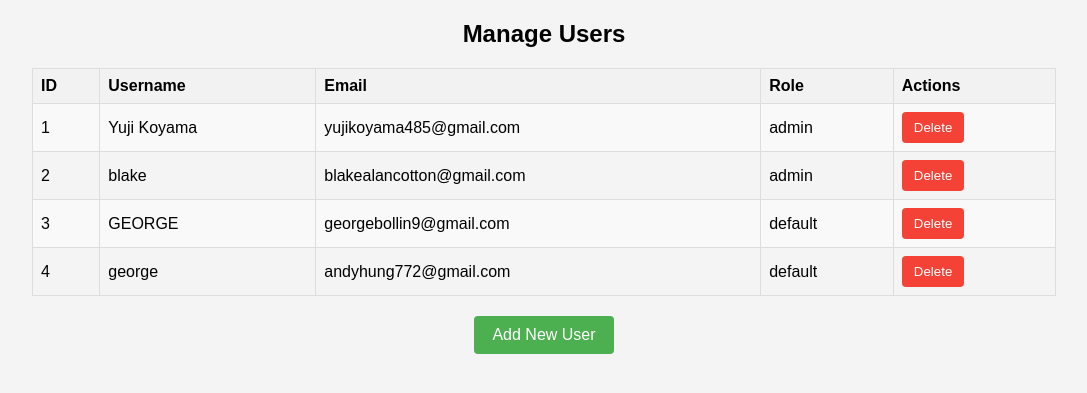
After one commit to kohhash/RBAC, a Flask app: page /admin/users in a window 1280 px wide. The commit adds this page. Shown: the top 393 px of the page, without its empty margins (96-1183 px from the left). Run offline with Flask 2, Linux system fonts and the light colour scheme; a user stored in the database is signed in; data comes from the database, SQL or seed files in the repository; both versions use the stored data as it was after the commit; some libraries are stand-ins or nearby versions.

Commit message:
add admin page

```diff
--- a/app.py
+++ b/app.py
@@ -9,8 +9,12 @@ import json
 import os
 from dotenv import load_dotenv
 from flask_cors import CORS
+from flask_wtf.csrf import CSRFProtect
+
+csrf = CSRFProtect()
 
 app = Flask(__name__)
+csrf.init_app(app)
 CORS(app)
 
 app.config['SECRET_KEY'] = 'your_secret_key'
@@ -120,6 +124,9 @@ def home():
     # Control access based on role
     if current_user.role == 'admin':
         print("admin logged in")
+        users = User.query.all()
+        return redirect(url_for('admin_users'))
+        return render_template('admin_manage_users.html', users=users)
         # admin access area
     elif current_user.role == 'premium':
         print("premium")
@@ -219,6 +226,62 @@ def reset_token(token):
         return redirect(url_for('login'))
     return render_template('reset_token.html', form=form)
 
+
+@app.route('/admin/users')
+@login_required
+def admin_users():
+    if current_user.role != 'admin':
+        return redirect(url_for('home'))
+    users = User.query.all()
+    return render_template('admin_manage_users.html', users=users)
+
+
+@app.route('/admin/users/add', methods=['GET', 'POST'])
+@login_required
+def admin_add_user():
+    if current_user.role != 'admin':
+        return redirect(url_for('home'))
+    form = RegistrationForm()
+    if form.validate_on_submit():
+        user = User(username=form.username.data, email=form.email.data)
+        user.password = form.password.data
+        user.role = 'default'  # Set the default role or let the admin choose
+        db.session.add(user)
+        db.session.commit()
+        flash('User has been added.', 'success')
+        return redirect(url_for('admin_users'))
+    return render_template('register.html', form=form, title='Add User')
+
+
+@app.route('/admin/users/edit/<int:user_id>', methods=['GET', 'POST'])
+@login_required
+def admin_edit_user(user_id):
+    if current_user.role != 'admin':
+        return redirect(url_for('home'))
+    user = User.query.get_or_404(user_id)
+    form = RegistrationForm(obj=user)
+    if form.validate_on_submit():
+        user.username = form.username.data
+        user.email = form.email.data
+        # Do not change the password unless a new one has been entered
+        if form.password.data:
+            user.password = form.password.data
+        db.session.commit()
+        flash('The user has been updated.', 'success')
+        return redirect(url_for('admin_users'))
+    return render_template('register.html', form=form, title='Edit User')
+
+
+@app.route('/admin/users/delete/<int:user_id>', methods=['POST'])
+@login_required
+def admin_delete_user(user_id):
+    if current_user.role != 'admin':
+        return redirect(url_for('home'))
+    user = User.query.get_or_404(user_id)
+    db.session.delete(user)
+    db.session.commit()
+    flash('The user has been deleted.', 'success')
+    return redirect(url_for('admin_users'))
 
 # def send_email(to, subject, template, **kwargs):
 #     msg = Message(subject, recipients=[to])
--- /dev/null
+++ b/templates/admin_manage_users.html
@@ -0,0 +1,105 @@
+<!DOCTYPE html>
+<html lang="en">
+<head>
+    <meta charset="UTF-8" />
+    <title>Manage Users</title>
+    <style>
+        body {
+            font-family: Arial, sans-serif;
+            background-color: #f4f4f4;
+            margin: 0;
+            padding: 0;
+        }
+
+        h2 {
+            text-align: center;
+            margin-top: 20px;
+        }
+
+        table {
+            width: 80%;
+            margin: 20px auto;
+            border-collapse: collapse;
+        }
+
+        th, td {
+            border: 1px solid #ddd;
+            padding: 8px;
+            text-align: left;
+        }
+
+        th {
+            background-color: #f2f2f2;
+        }
+
+        tr:nth-child(even) {
+            background-color: #f9f9f9;
+        }
+
+        tr:hover {
+            background-color: #f1f1f1;
+        }
+
+        form {
+            display: inline;
+        }
+
+        input[type="submit"] {
+            background-color: #f44336;
+            color: white;
+            border: none;
+            padding: 8px 12px;
+            cursor: pointer;
+            border-radius: 4px;
+        }
+
+        input[type="submit"]:hover {
+            background-color: #d32f2f;
+        }
+
+        a {
+            display: block;
+            width: 120px;
+            margin: 20px auto;
+            text-align: center;
+            background-color: #4CAF50;
+            color: white;
+            padding: 10px;
+            text-decoration: none;
+            border-radius: 4px;
+        }
+
+        a:hover {
+            background-color: #45a049;
+        }
+    </style>
+</head>
+<body>
+    <h2>Manage Users</h2>
+    <table>
+        <tr>
+            <th>ID</th>
+            <th>Username</th>
+            <th>Email</th>
+            <th>Role</th>
+            <th>Actions</th>
+        </tr>
+        {% for user in users %}
+        <tr>
+            <td>{{ user.id }}</td>
+            <td>{{ user.username }}</td>
+            <td>{{ user.email }}</td>
+            <td>{{ user.role }}</td>
+            <td>
+                <form action="{{ url_for('admin_delete_user', user_id=user.id) }}" method="post">
+                    <input type="hidden" name="csrf_token" value="{{ csrf_token() }}" />
+                    <input type="submit" value="Delete" onclick="return confirm('Are you sure you want to delete this user?');" />
+                </form>
+            </td>
+        </tr>
+        {% endfor %}
+    </table>
+
+    <a href="{{ url_for('admin_add_user') }}">Add New User</a>
+</body>
+</html>
--- a/templates/reset_request.html
+++ b/templates/reset_request.html
@@ -38,7 +38,7 @@
         {{ form.email.label }}<br />
         {{ form.email(size=32) }}<br />
         {% for error in form.email.errors %}
-        <span class="error">[{{ error }}]</span>
+        <span class="error">{{ error }}</span>
         {% endfor %}
       </p>
       <p><input type="submit" value="Submit" /></p>
--- a/templates/reset_token.html
+++ b/templates/reset_token.html
@@ -38,14 +38,14 @@
         {{ form.new_password.label }}<br />
         {{ form.new_password(size=32) }}<br />
         {% for error in form.new_password.errors %}
-        <span class="error">[{{ error }}]</span>
+        <span class="error">{{ error }}</span>
         {% endfor %}
       </p>
       <p>
         {{ form.new_password2.label }}<br />
         {{ form.new_password2(size=32) }}<br />
         {% for error in form.new_password2.errors %}
-        <span class="error">[{{ error }}]</span>
+        <span class="error">{{ error }}</span>
         {% endfor %}
       </p>
       <p><input type="submit" value="Set Password" /></p>
```
Also changed, not shown: templates/register.html (+4 -4 lines), database.db.
